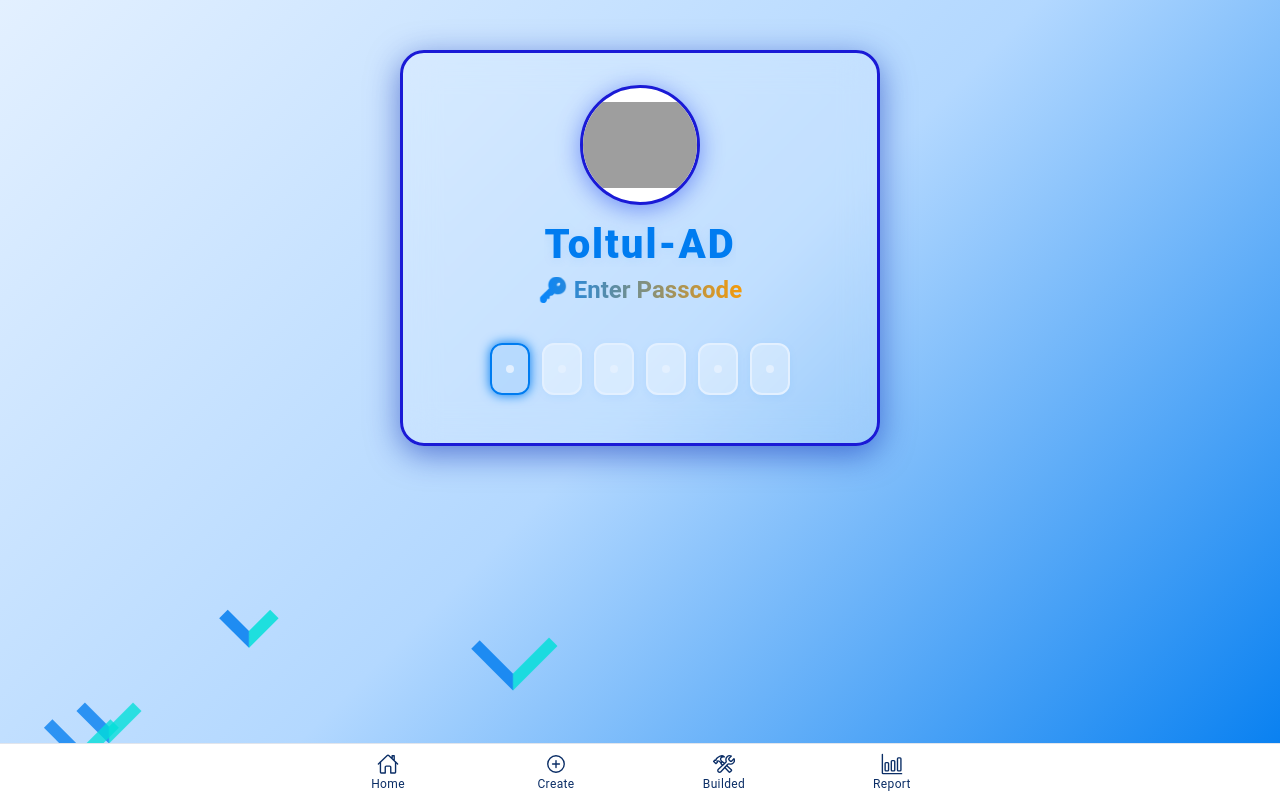
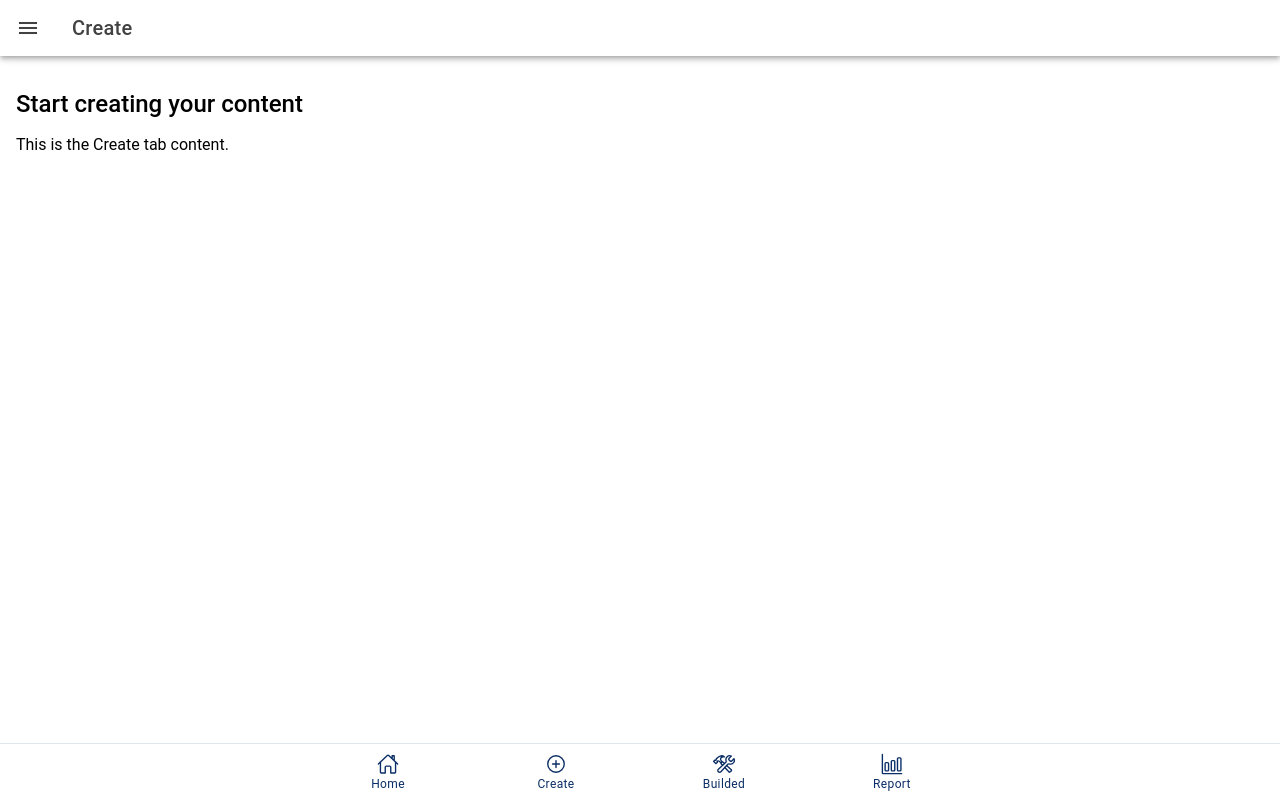
Before and after one commit to Opop29/Toltul-ad, a React (Vite) app: page /Toltul-ad/create in a window 1280 px wide. Built offline with nearby package versions, Linux system fonts and the light colour scheme; sample sign-in values are in the browser's storage; grey boxes are pictures that could not be loaded.

Commit message:
add loading screen with refresher for dibagging delays

```diff
--- a/src/components/AppMenu.tsx
+++ b/src/components/AppMenu.tsx
@@ -1,4 +1,4 @@
-import React from "react";
+import React, { useState } from "react";
 import {
   IonMenu,
   IonHeader,
@@ -11,6 +11,7 @@ import {
   IonLabel,
   IonAvatar,
   IonButton,
+  IonLoading,
 } from "@ionic/react";
 import { homeOutline, addCircleOutline, constructOutline, barChartOutline, logOutOutline } from "ionicons/icons";
 import { useHistory } from "react-router-dom";
@@ -19,11 +20,16 @@ import { menuController } from "@ionic/core";
 
 const AppMenu: React.FC = () => {
   const history = useHistory();
+  const [loggingOut, setLoggingOut] = useState(false);
 
   const handleLogout = async () => {
+    setLoggingOut(true);
     localStorage.removeItem("authenticated");
     try { await menuController.close(); } catch {}
-    history.replace("/Toltul-ad/enter-passcode");
+    setTimeout(() => {
+      try { history.replace("/Toltul-ad/enter-passcode"); } catch {}
+      try { window.location.href = "/Toltul-ad/enter-passcode"; } catch {}
+    }, 2000);
   };
 
   return (
@@ -34,6 +40,7 @@ const AppMenu: React.FC = () => {
         </IonToolbar>
       </IonHeader>
       <IonContent className="ion-padding home-menu">
+        <IonLoading isOpen={loggingOut} message="Signing out..." spinner="crescent" />
         <div className="menu-header ion-text-center">
           <IonAvatar className="menu-avatar">
             <img src="https://i.pravatar.cc/150?img=13" alt="User" />
@@ -63,7 +70,7 @@ const AppMenu: React.FC = () => {
 
         <div style={{ height: 24 }} />
 
-        <IonButton expand="block" color="danger" onClick={handleLogout}>
+        <IonButton expand="block" color="danger" onClick={handleLogout} disabled={loggingOut}>
           <IonIcon slot="start" icon={logOutOutline} />
           Logout
         </IonButton>
--- a/src/css/EnterPasscode.css
+++ b/src/css/EnterPasscode.css
@@ -325,16 +325,16 @@
 @media (max-width: 400px) {
   .glass-card {
     max-width: 100vw;
-    min-height: 90vh;
+    min-height: 70vh;
     padding: 18px 4px 12px 4px;
-    border-radius: 16px;
-    margin: 30px 10px;
+    border-radius: 50px;
+    margin: 10px 10px;
   }
   .app-logo,
   .enhanced-logo {
     width: 130px;
     height: 130px;
-    margin-top: 100px;
+    margin-top: 30px;
   }
   .tech-title,
   .enhanced-title {
--- a/src/pages/Builded.tsx
+++ b/src/pages/Builded.tsx
@@ -3,7 +3,7 @@ import { IonPage, IonHeader, IonToolbar, IonTitle, IonContent, IonButtons, IonMe
 
 const Builded: React.FC = () => {
   return (
-    <IonPage id="main">
+    <IonPage>
       <IonHeader>
         <IonToolbar>
           <IonButtons slot="start">
--- a/src/pages/Create.tsx
+++ b/src/pages/Create.tsx
@@ -1,221 +1,23 @@
-const ArrowBackground: React.FC = () => {
-    const [arrows, setArrows] = useState<Array<{left: number, delay: number, size: number}>>([]);
-    useEffect(() => {
-      const arr = Array.from({length: 8}, () => ({
-        left: Math.random() * 90,
-        delay: Math.random() * 10,
-        size: 30 + Math.random() * 40
-      }));
-      setArrows(arr);
-    }, []);
-    return (
-      <div className="arrow-bg">
-        {arrows.map((a, i) => (
-          <div
-            key={i}
-            className="arrow"
-            style={{
-              left: `${a.left}vw`,
-              animationDelay: `${a.delay}s`,
-              width: `${a.size}px`,
-              height: `${a.size}px`,
-            }}
-          />
-        ))}
-      </div>
-    );
-  };
-  import React, { useState, useEffect, useRef } from "react";
-  import {
-    IonPage,
-    IonContent,
-    IonSpinner,
-    IonTitle,
-  } from "@ionic/react";
-  import { useHistory } from "react-router-dom";
-  import { supabase } from "../utils/supabaseClient";
-  import "../css/EnterPasscode.css";
+import React from "react";
+import { IonPage, IonHeader, IonToolbar, IonTitle, IonContent, IonButtons, IonMenuButton } from "@ionic/react";
 
-  const EnterPasscode: React.FC = () => {
-    const [pin, setPin] = useState<string[]>(Array(6).fill(""));
-    const [activeIndex, setActiveIndex] = useState(0);
-    const [loading, setLoading] = useState(false);
-    const [shake, setShake] = useState(false);
+const Create: React.FC = () => {
+  return (
+    <IonPage>
+      <IonHeader>
+        <IonToolbar>
+          <IonButtons slot="start">
+            <IonMenuButton />
+          </IonButtons>
+          <IonTitle>Create</IonTitle>
+        </IonToolbar>
+      </IonHeader>
+      <IonContent className="ion-padding">
+        <h2>Start creating your content</h2>
+        <p>This is the Create tab content.</p>
+      </IonContent>
+    </IonPage>
+  );
+};
 
-    const [modalMessage, setModalMessage] = useState("");
-    const [modalType, setModalType] = useState<"success" | "error" | "">("");
-
-    const inputRef = useRef<HTMLInputElement>(null);
-    const history = useHistory();
-
-    useEffect(() => {
-
-      setPin(Array(6).fill(""));
-      setActiveIndex(0);
-      setModalMessage("");
-      setModalType("");
-      if (inputRef.current) inputRef.current.value = "";
-
-    }, []);
-
-    useEffect(() => {
-      if (modalMessage) {
-        const timer = setTimeout(() => {
-          setPin(Array(6).fill(""));
-          setActiveIndex(0);
-          setModalMessage("");
-          setModalType("");
-        }, 1200);
-        return () => clearTimeout(timer);
-      }
-    }, [modalMessage]);
-
-    const vibrate = (pattern: number | number[]) => {
-      if ("vibrate" in navigator) navigator.vibrate(pattern);
-    };
-
-    const showModal = (message: string, type: "success" | "error") => {
-      setModalMessage(message);
-      setModalType(type);
-    };
-
-    const checkPasscode = async (code: string) => {
-      if (!code) return;
-      setLoading(true);
-
-      const { data, error } = await supabase
-        .from("passcodes")
-        .select("*")
-        .eq("code", code.trim())
-        .single();
-
-      setLoading(false);
-
-      if (error || !data) {
-        vibrate([200, 100, 200]);
-        setShake(true);
-        setTimeout(() => setShake(false), 500);
-        showModal("❌ Incorrect Passcode", "error");
-      } else {
-        vibrate(150);
-        showModal("✅ Access Granted", "success");
-        localStorage.setItem("authenticated", "true");
-        setTimeout(() => history.push("/Toltul-ad/home"), 1200);
-      }
-    };
-
-    const handleChange = (e: React.ChangeEvent<HTMLInputElement>) => {
-      let value = e.target.value.replace(/\D/g, "");
-      if (value.length > 6) value = value.slice(0, 6);
-
-      const newPin = value.split("");
-      while (newPin.length < 6) newPin.push("");
-
-      setPin(newPin);
-      setActiveIndex(newPin.findIndex((d) => d === ""));
-
-      if (value.length === 6) {
-        checkPasscode(value);
-      }
-    };
-
-    useEffect(() => {
-      const handleFocus = () => {
-        setTimeout(() => {
-          inputRef.current?.scrollIntoView({ behavior: "smooth", block: "center" });
-        }, 200);
-      };
-      const input = inputRef.current;
-      if (input) {
-        input.addEventListener("focus", handleFocus);
-      }
-      return () => {
-        if (input) {
-          input.removeEventListener("focus", handleFocus);
-        }
-      };
-    }, []);
-
-    return (
-
-      <IonPage>
-        <IonContent className="enter-passcode-bg" fullscreen>
-          <ArrowBackground />
-          <div className="glass-card passcode-pin-container enhanced-card">
-            {/* Logo at the top */}
-            <img src="https://encrypted-tbn0.gstatic.com/images?q=tbn:ANd9GcSp9gZnSEdoA-GxkfjMOZy_NaQPGNM2OIRu9jysFNX_g3kY3zqYz8ii8sVO7-FbywES96A&usqp=CAU" alt="Logo" className="app-logo enhanced-logo" />
-
-            {/* Bigger Title */}
-            <IonTitle className="tech-title enhanced-title">Toltul-AD</IonTitle>
-
-            {/* "Enter Passcode" just below the title */}
-            <h1 className="gradient-title enhanced-gradient-title">🔑 Enter Passcode</h1>
-
-            {/* Hidden Input */}
-            <input
-              ref={inputRef}
-              type="tel"
-              inputMode="numeric"
-              maxLength={6}
-              value={pin.join("")}
-              onChange={handleChange}
-              className="hidden-pass-input"
-              aria-label="Enter 6-digit passcode"
-              autoFocus
-            />
-
-            {/* PIN Boxes */}
-            <div className={`pin-boxes enhanced-pin-boxes ${shake ? "shake" : ""}`}>
-              {pin.map((digit, i) => (
-                <div
-                  key={i}
-                  className={`pin-box enhanced-pin-box ${digit ? "filled" : ""} ${
-                    i === activeIndex ? "active" : ""
-                  }`}
-                  onClick={() => inputRef.current?.focus()}
-                  tabIndex={0}
-                  aria-label={digit ? "Filled" : "Empty"}
-                >
-                  {digit ? (
-                    <span className="pin-dot" />
-                  ) : (
-                    <span className="pin-placeholder" />
-                  )}
-                </div>
-              ))}
-            </div>
-
-            {/* Loading Spinner */}
-            {loading && <IonSpinner name="crescent" className="loading-spinner enhanced-spinner" />}
-          </div>
-
-          {/* Modal Notification */}
-          {modalMessage && (
-            <div
-              className={`passcode-modal enhanced-modal ${modalType === "success" ? "success" : "error"}`}
-            >
-              {modalMessage}
-            </div>
-          )}
-
-          {/* Animated Arrows Background */}
-          <div className="arrows">
-            {[...Array(7)].map((_, i) => (
-              <div
-                key={i}
-                className="arrow"
-                style={{
-                  left: `${Math.random() * 100}vw`,
-                  animationDelay: `${Math.random() * 100}s`,
-                  width: `${30 + Math.random() * 40}px`,
-                  height: `${30 + Math.random() * 40}px`,
-                }}
-              />
-            ))}
-          </div>
-        </IonContent>
-      </IonPage>
-    );
-  };
-
-  export default EnterPasscode;
+export default Create;
--- a/src/pages/Home.tsx
+++ b/src/pages/Home.tsx
@@ -1,4 +1,4 @@
-import React from "react";
+import React, { useState } from "react";
 import {
   IonPage,
   IonContent,
@@ -8,6 +8,7 @@ import {
   IonTitle,
   IonButtons,
   IonMenuButton,
+  IonLoading,
 } from "@ionic/react";
 import { logOutOutline } from "ionicons/icons";
 import { useHistory } from "react-router-dom";
@@ -15,16 +16,20 @@ import "../css/Home.css";
 
 const Home: React.FC = () => {
   const history = useHistory();
+  const [loggingOut, setLoggingOut] = useState(false);
 
   const handleLogout = () => {
+    setLoggingOut(true);
     localStorage.removeItem("authenticated");
-
-    history.push("/Toltul-ad/enter-passcode");
+    setTimeout(() => {
+      try { history.replace("/Toltul-ad/enter-passcode"); } catch {}
+      try { window.location.href = "/Toltul-ad/enter-passcode"; } catch {}
+    }, 2000);
   };
 
   return (
     <>
-      <IonPage id="main">
+      <IonPage>
         <IonHeader>
           <IonToolbar>
             <IonButtons slot="start">
@@ -34,6 +39,7 @@ const Home: React.FC = () => {
           </IonToolbar>
         </IonHeader>
         <IonContent className="ion-padding ion-text-center home-content">
+          <IonLoading isOpen={loggingOut} message="Signing out..." spinner="crescent" />
           <div className="home-hero">
             <h1 className="home-title">Welcome to Toltul AD</h1>
             <p className="home-subtitle">You have successfully entered the passcode</p>
@@ -44,7 +50,7 @@ const Home: React.FC = () => {
             <p>Use the menu to explore and logout when you’re done.</p>
             <div className="home-actions">
               <IonButton color="primary" fill="solid">Open Menu</IonButton>
-              <IonButton color="light" fill="outline" onClick={handleLogout}>Logout</IonButton>
+              <IonButton color="light" fill="outline" onClick={handleLogout} disabled={loggingOut}>Logout</IonButton>
             </div>
           </div>
         </IonContent>
--- a/src/pages/Report.tsx
+++ b/src/pages/Report.tsx
@@ -3,7 +3,7 @@ import { IonPage, IonHeader, IonToolbar, IonTitle, IonContent, IonButtons, IonMe
 
 const Report: React.FC = () => {
   return (
-    <IonPage id="main">
+    <IonPage>
       <IonHeader>
         <IonToolbar>
           <IonButtons slot="start">
```
Also changed, not shown: src/pages/EnterPasscode.tsx (+28 -1 lines).
